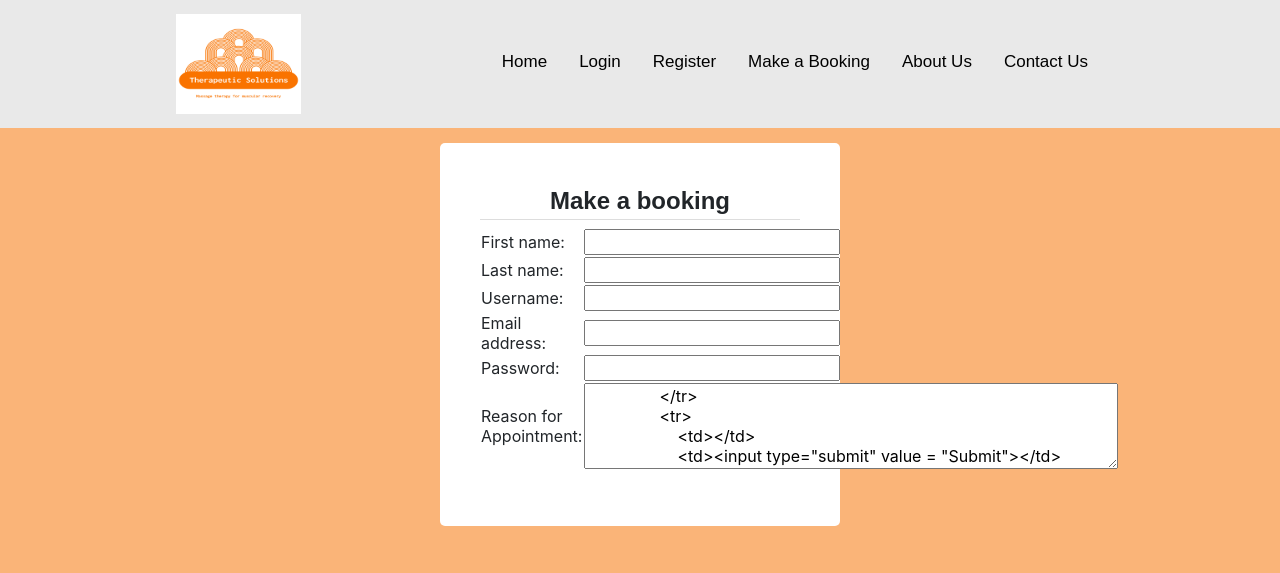
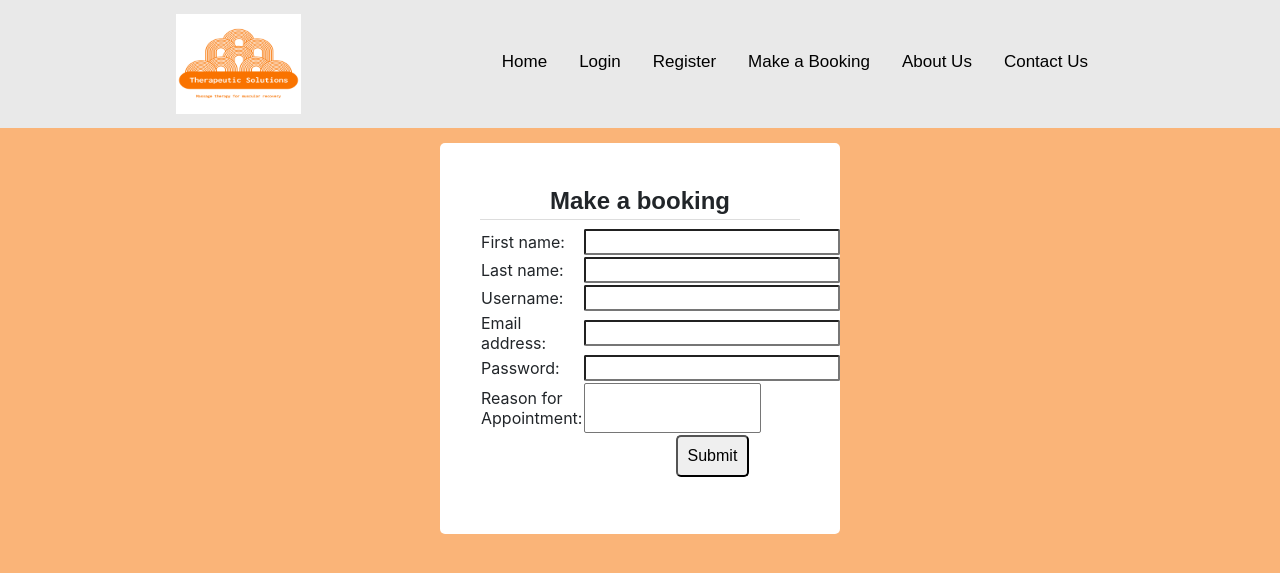
Before and after one commit to siesaurus/COMP606A1P3, a PHP site: page /makeBooking.php in a window 1280 px wide. Shown: the top 573 px of the page. Run offline with PHP 8.4, Linux system fonts and the light colour scheme.

Commit message:
only added makeBooking changes and CSS changes didnt add anything else

```diff
--- a/makeBooking.php
+++ b/makeBooking.php
@@ -34,7 +34,7 @@
                 </tr>
                 <tr>
                     <td>Reason for Appointment:</td>
-                    <td><textarea rows="4" cols="50" maxlength="256">
+                    <td><textarea name="Reason" id="Reason" maxlength="256"></textarea></td>
                 </tr>
                 <tr>
                     <td></td>
--- a/style.css
+++ b/style.css
@@ -156,6 +156,14 @@ button {
   position: center;
 }
 
+input[type=text] {
+  border-radius: 2px;
+}
+
+input[type=password] {
+  border-radius: 2px;
+}
+
 input[type=submit] {
   border-radius: 5px;
   display: block;
@@ -164,3 +172,11 @@ input[type=submit] {
   font-family: Arial, Helvetica, sans-serif;
   text-align: center;
 }
+
+textarea {
+  height: 50px;
+  border-radius: 2px;
+  resize: none;
+  width: 177px;
+  overflow: auto;
+}
```
